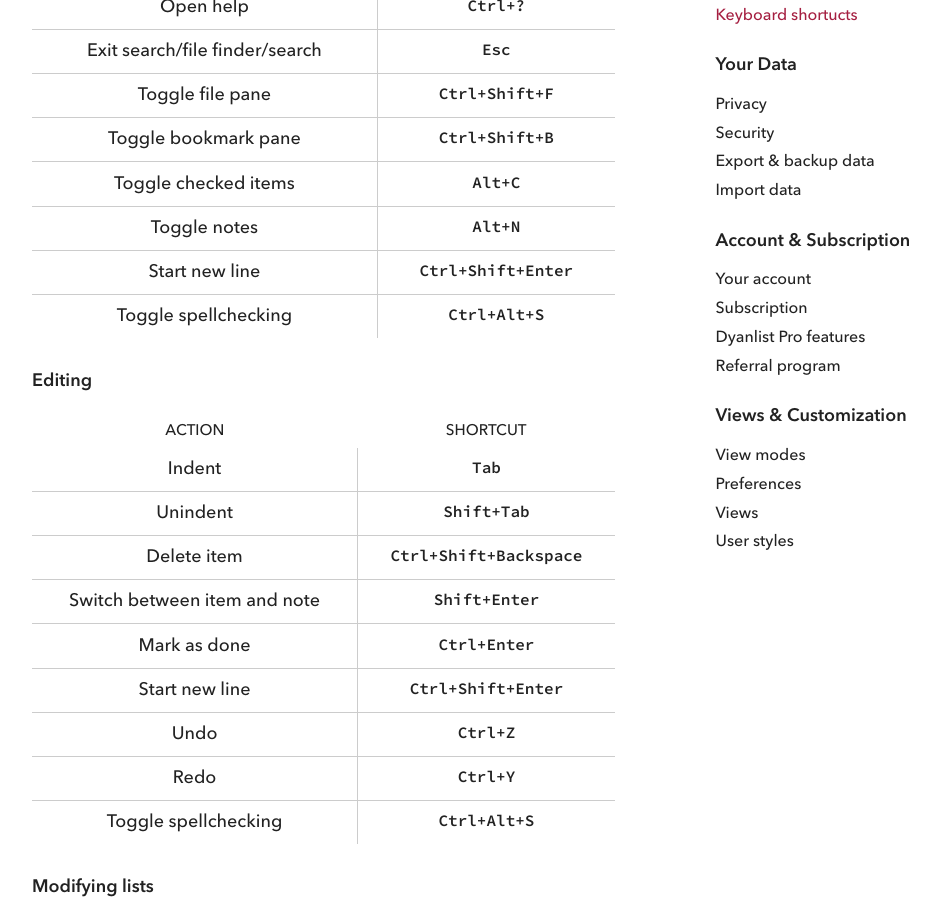
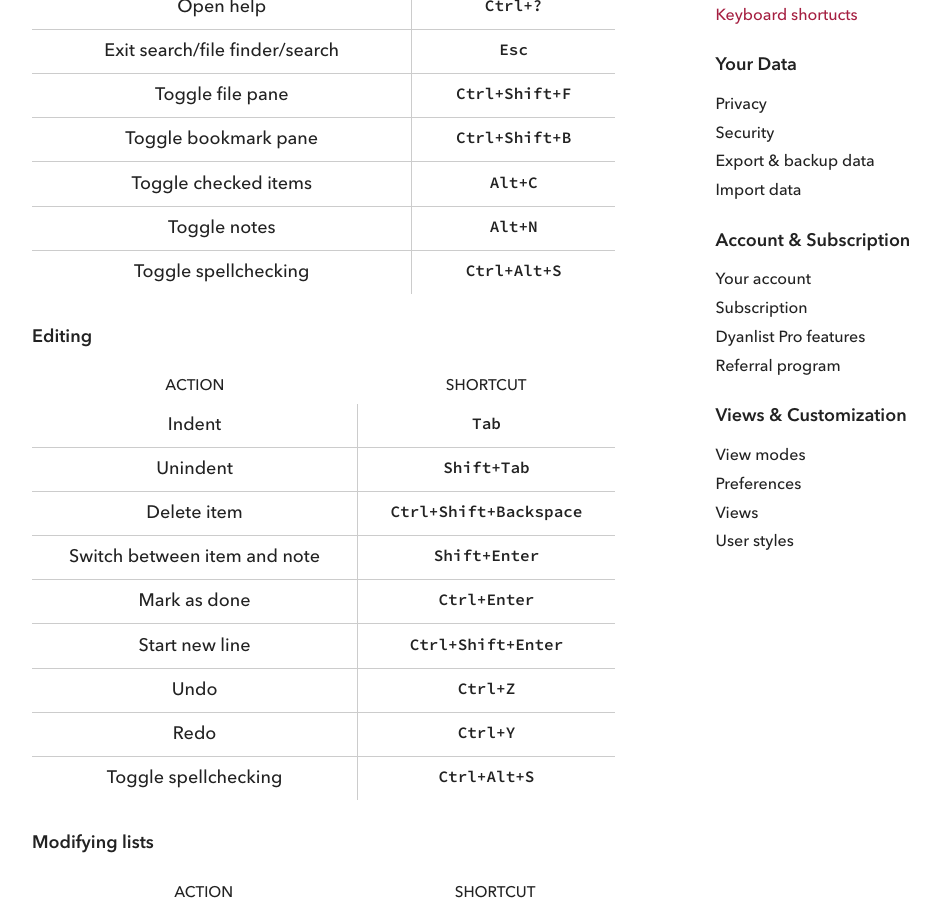
Before and after one commit to mdrain/dynalist-help, a Jekyll site: the page built from _articles/keyboard-shortcuts.md, in a window 1280 px wide and 900 px high, scrolled down 471 px. Shown: the whole window, without its empty margins (179-1119 px from the left). Built offline with Jekyll 4.4.1, drawn with Linux system fonts in a browser that asks for light colours.

Commit message:
Remove duplicate keyboard shortcut

```diff
--- a/_articles/keyboard-shortcuts.md
+++ b/_articles/keyboard-shortcuts.md
@@ -18,7 +18,6 @@ Below is a comprehensive list of keyboard shortcuts in Dynalist. You can also br
 | Toggle bookmark pane           | `Ctrl+Shift+B`     |
 | Toggle checked items           | `Alt+C`            |
 | Toggle notes                   | `Alt+N`            |
-| Start new line                 | `Ctrl+Shift+Enter` |
 | Toggle spellchecking           | `Ctrl+Alt+S`       |
 
 
```
